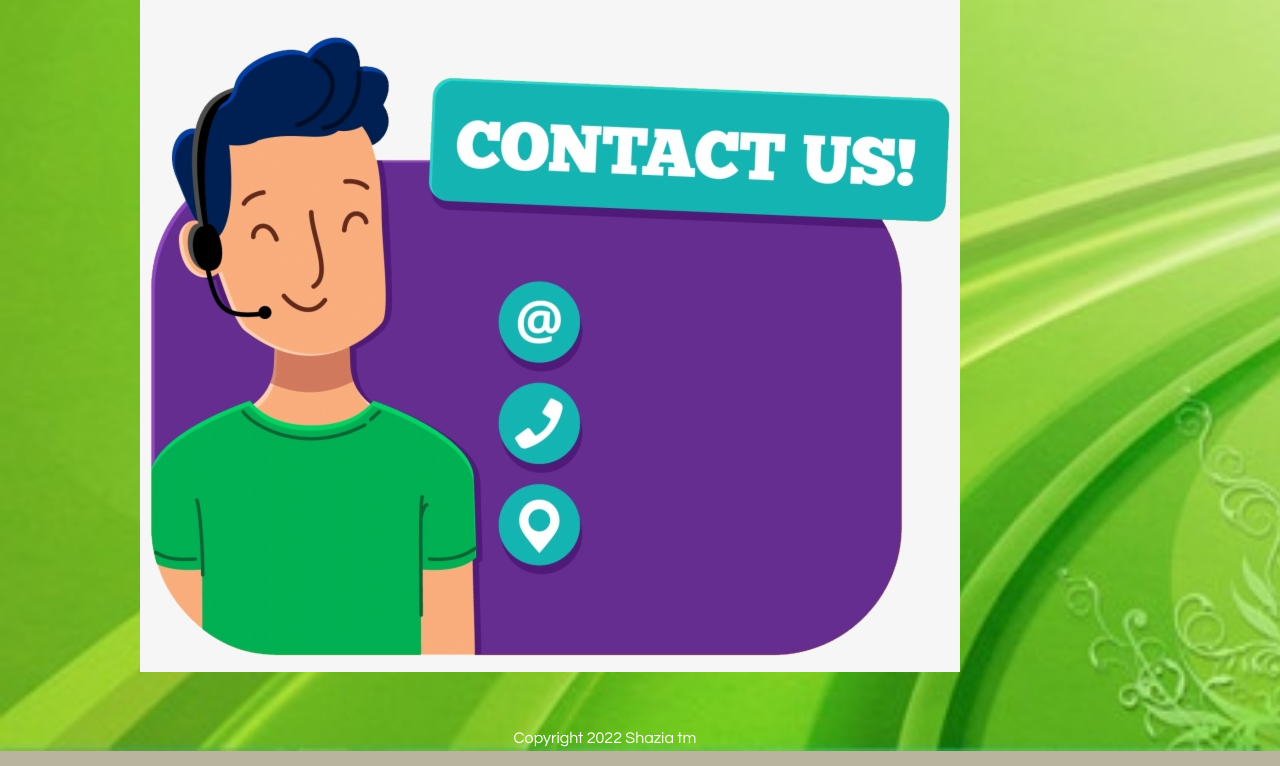
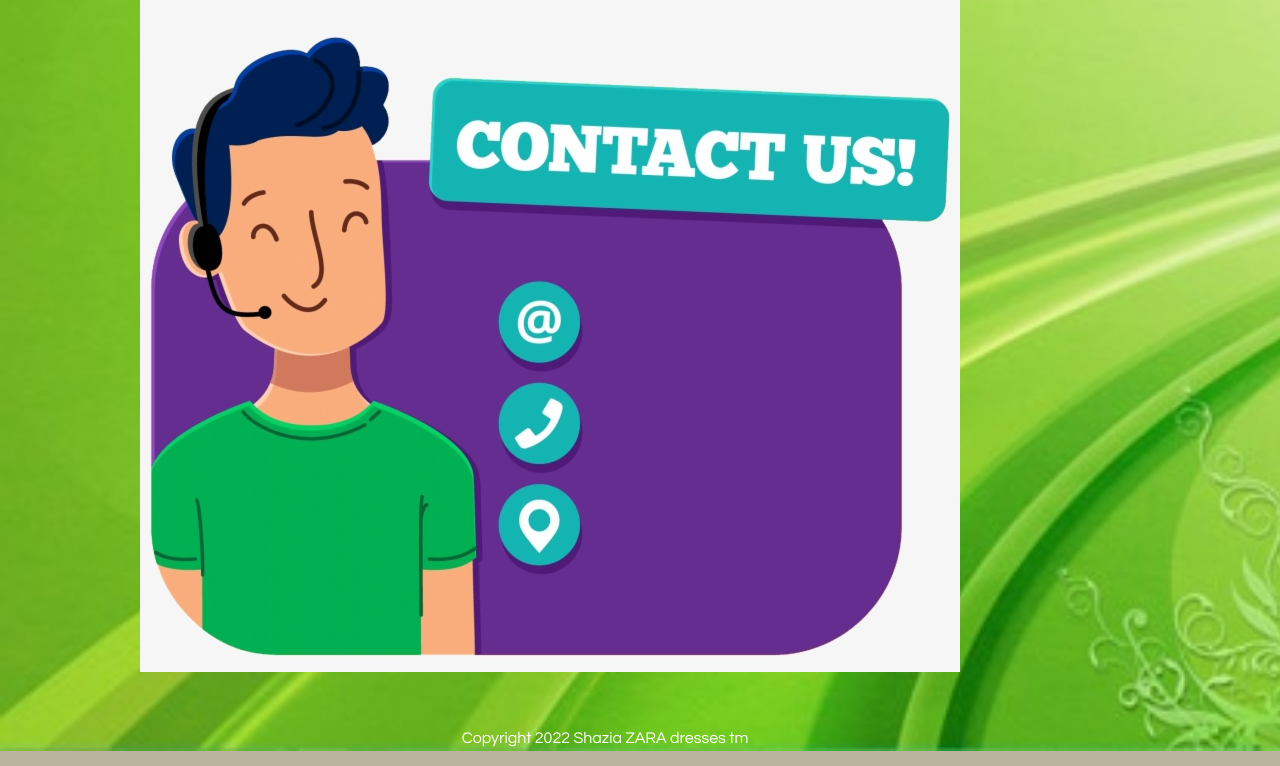
Before and after one commit to Shaziashinwari16/project1, a plain HTML site: page contact.html in a window 1280 px wide. Shown: the part 96-862 px from the top of the page. Drawn offline with Linux system fonts and the light colour scheme.

Commit message:
Add changes

```diff
--- a/contact.html
+++ b/contact.html
@@ -27,7 +27,7 @@
 
   <div class="footer">
   <footer>
-  <p>Copyright 2022 Shazia tm</p>
+  <p>Copyright 2022 Shazia ZARA dresses tm</p>
 </footer>
 
 </div>
```
